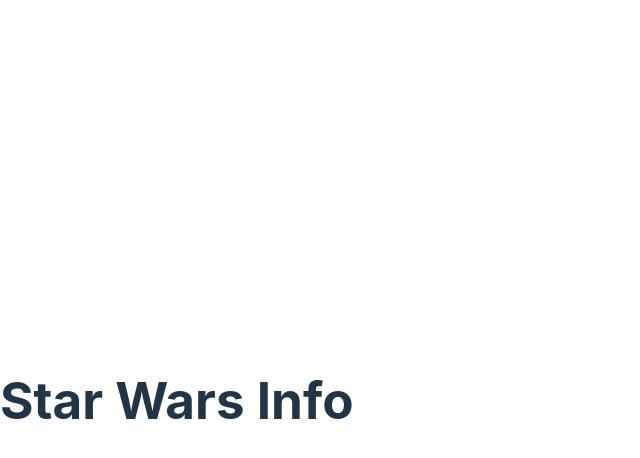
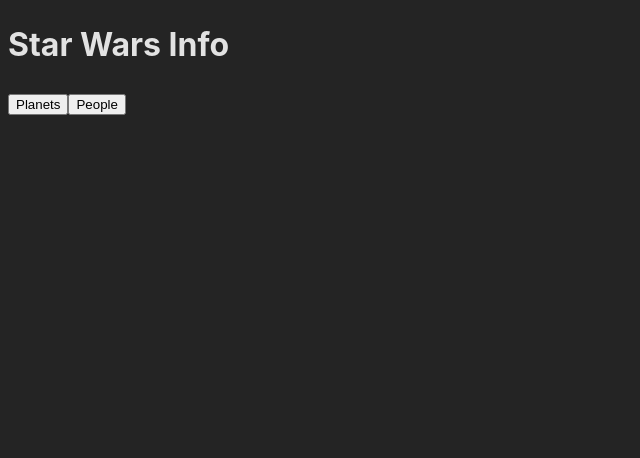
Before and after one commit to michaeleii/starwars, a React (Vite) app: page / in a window 1280 px wide. Shown: the top 458 px of the page, without its empty margins (0-640 px from the left). Built offline with nearby package versions, Linux system fonts and the light colour scheme.

Commit message:
Add nav bar

```diff
--- a/src/App.tsx
+++ b/src/App.tsx
@@ -1,7 +1,10 @@
+import Navbar from "./components/Navbar";
+
 function App() {
 	return (
 		<div className="App">
 			<h1>Star Wars Info</h1>
+			<Navbar />
 			<div className="content"></div>
 		</div>
 	);
--- a/src/components/Navbar.tsx
+++ b/src/components/Navbar.tsx
@@ -1,4 +1,9 @@
 function Navbar() {
-	return <div>Navbar</div>;
+	return (
+		<nav>
+			<button>Planets</button>
+			<button>People</button>
+		</nav>
+	);
 }
 export default Navbar;
--- a/src/index.css
+++ b/src/index.css
@@ -13,57 +13,3 @@
 	-moz-osx-font-smoothing: grayscale;
 	-webkit-text-size-adjust: 100%;
 }
-
-a {
-  font-weight: 500;
-  color: #646cff;
-  text-decoration: inherit;
-}
-a:hover {
-  color: #535bf2;
-}
-
-body {
-  margin: 0;
-  display: flex;
-  place-items: center;
-  min-width: 320px;
-  min-height: 100vh;
-}
-
-h1 {
-  font-size: 3.2em;
-  line-height: 1.1;
-}
-
-button {
-  border-radius: 8px;
-  border: 1px solid transparent;
-  padding: 0.6em 1.2em;
-  font-size: 1em;
-  font-weight: 500;
-  font-family: inherit;
-  background-color: #1a1a1a;
-  cursor: pointer;
-  transition: border-color 0.25s;
-}
-button:hover {
-  border-color: #646cff;
-}
-button:focus,
-button:focus-visible {
-  outline: 4px auto -webkit-focus-ring-color;
-}
-
-@media (prefers-color-scheme: light) {
-  :root {
-    color: #213547;
-    background-color: #ffffff;
-  }
-  a:hover {
-    color: #747bff;
-  }
-  button {
-    background-color: #f9f9f9;
-  }
-}
```
Lines whose indentation alone changed are shown as unchanged.
